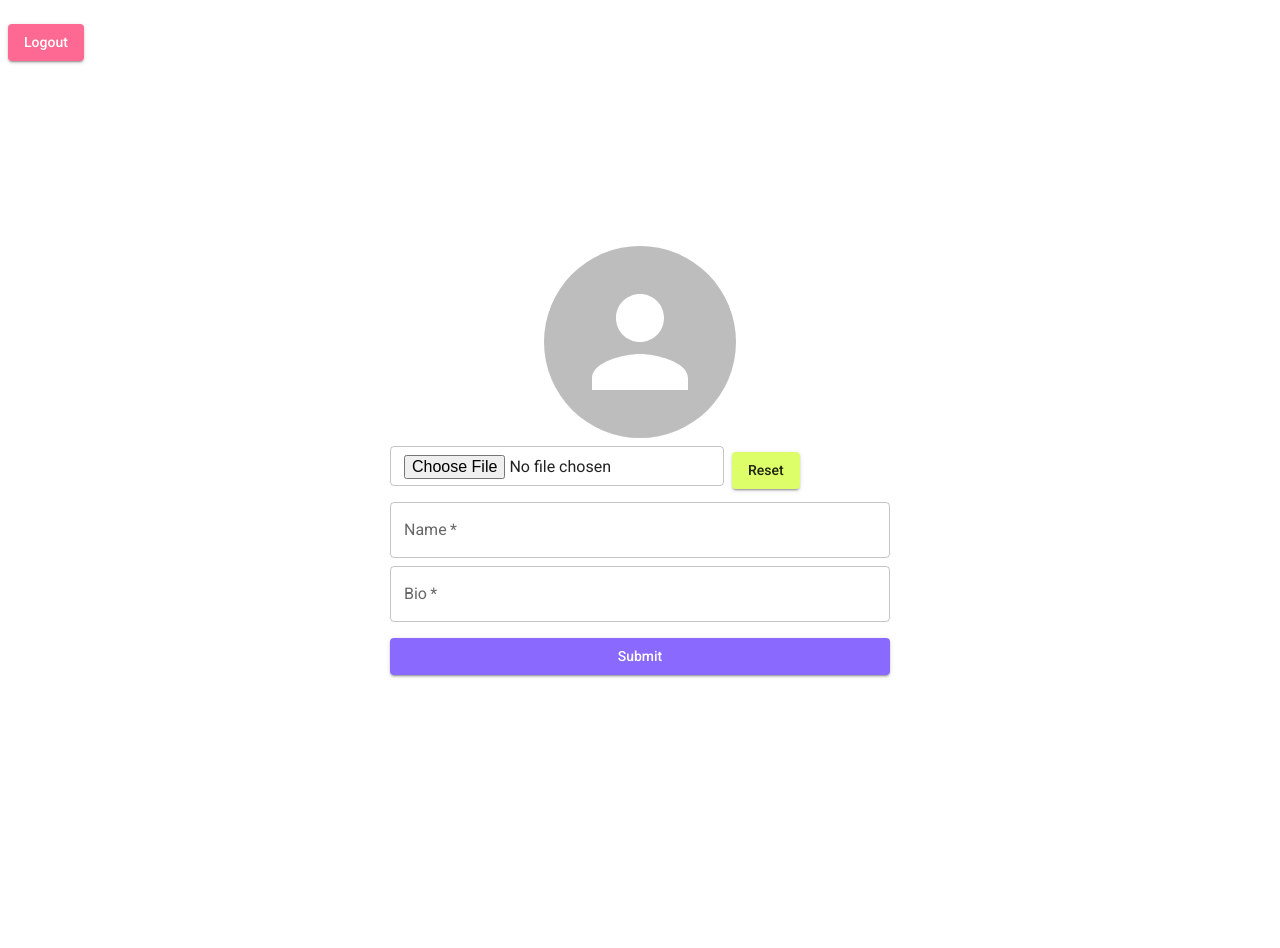
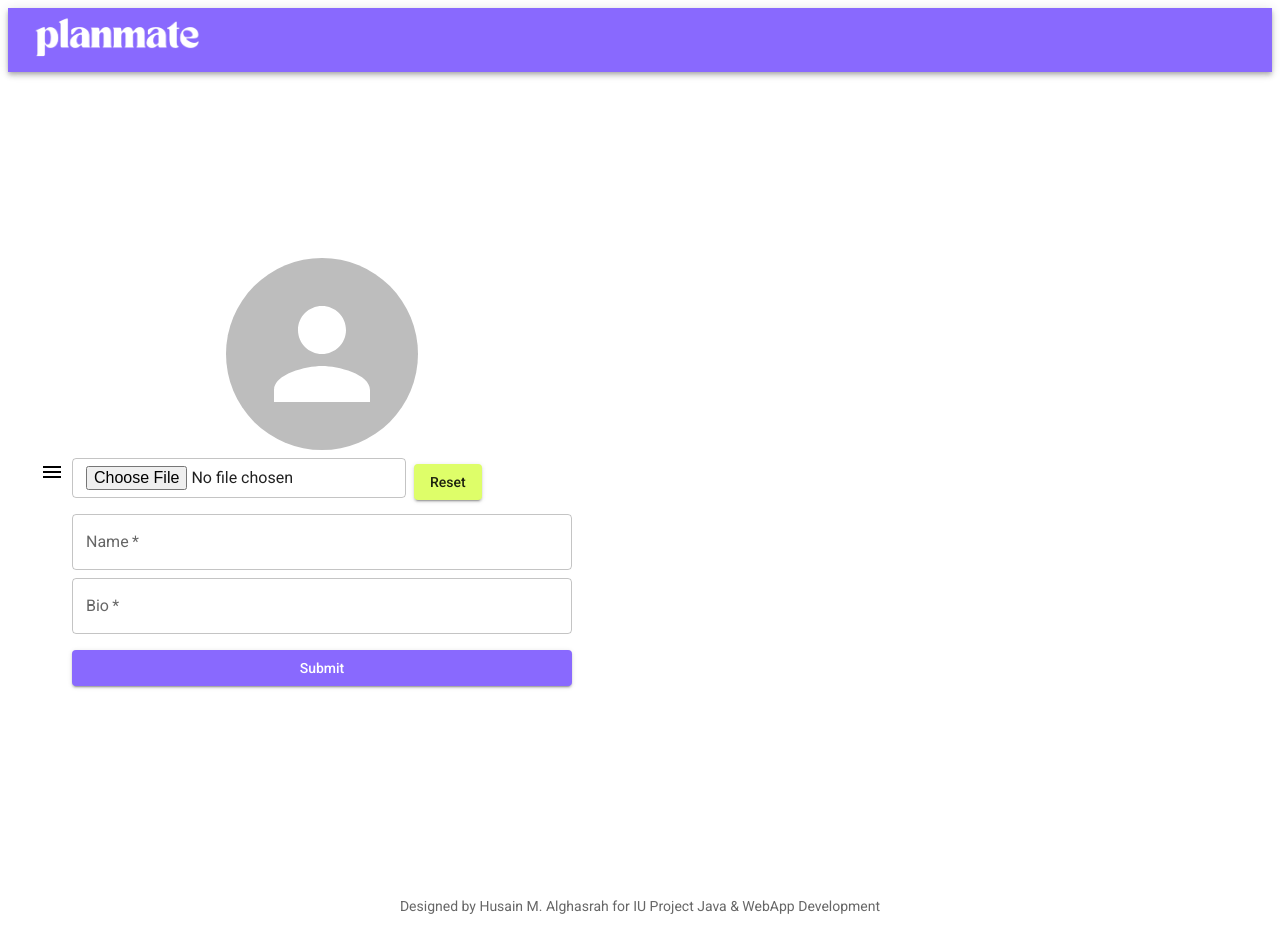
Before and after one commit to halghasra/PlanMate, a React (Create React App) app: page /complete-profile in a window 1280 px wide. Before the commit the page ends 869 px from the top, so only its background shows below. Built offline with nearby package versions, Linux system fonts and the light colour scheme; no server answers; the database is empty; sample sign-in values are in the browser's storage.

Commit message:
applied components in App.js

```diff
--- a/src/App.js
+++ b/src/App.js
@@ -1,3 +1,6 @@
+import Header from "./components/Header";
+import Footer from "./components/Footer";
+import HamburgerMenu from "./components/Hamburgermenu";
 import React, { Component } from "react";
 import {
   BrowserRouter as Router,
@@ -9,11 +12,11 @@ import { auth, db } from "./firebase";
 import { onAuthStateChanged } from "firebase/auth";
 import { doc, getDoc } from "firebase/firestore"; // Imports doc data from firestore
 import Auth from "./components/Auth";
-import LogoutButton from "./components/LogoutButton"; // import the logout button
+//import LogoutButton from "./components/LogoutButton"; // import the logout button
 import UserProfile from "./components/UserProfile"; //Import the user profile from Firebase
 import ProfileCompletion from "./components/ProfileCompletion";
 import Home from './components/Home';
-import { ThemeProvider, CircularProgress } from "@mui/material";
+import { ThemeProvider, CircularProgress, Toolbar } from "@mui/material";
 import theme from './theme/theme';
 
 class App extends Component {
@@ -73,10 +76,12 @@ class App extends Component {
       return <CircularProgress />;
     }
     return (
+      <Router>
       <ThemeProvider theme={theme}>
-        <Router>
+      <Header />
+        <Toolbar>
+        {user && <HamburgerMenu />}
           <div>
-            {user && <LogoutButton />}
             <Routes>
               <Route
                 path="/"
@@ -120,8 +125,10 @@ class App extends Component {
               />
             </Routes>
           </div>
-        </Router>
+        </Toolbar>
+        <Footer />
       </ThemeProvider>
+      </Router>
     );
   }
 }
--- a/src/components/Hamburgermenu.js
+++ b/src/components/Hamburgermenu.js
@@ -1,30 +1,41 @@
 import React, { useState } from 'react';
-import { Drawer, List, ListItem, ListItemIcon, ListIconText, IconButton } from '@mui/material';
-import { MenuIcon, HomeIcon, AccountBoxIcon, LogoutIcon } from '@mui/icons-material';
-import { Navigate } from 'react-router-dom';
+import { Drawer, List, ListItem, ListItemIcon, ListItemText, IconButton } from '@mui/material';
+import { Menu, Home, Logout, AccountBox } from '@mui/icons-material';
+import { auth, signOut } from '../firebase';
+import { useNavigate } from "react-router-dom";
 
 const HamburgerMenu = () => {
     const [isOpen, setIsOpen ] = useState(false);
+    const history = useNavigate();
 
     const toggleDrawer = (open) => (event) => {
         setIsOpen(open);
     };
 
+    const handleLogout = () => {
+        signOut(auth)
+            .then(() => {
+                history.push("/login");
+            }).catch((error) => {
+                console.error(error);
+            });
+    }
+
     return (
         <div>
-            <IconButton color="inherit" onClick={toggleDrawer(true)}><MenuIcon /></IconButton>
+            <IconButton color="inherit" onClick={toggleDrawer(true)}><Menu /></IconButton>
             <Drawer anchor="left" open={isOpen} onClose={toggleDrawer(false)}>
                 <List>
-                    <ListItem button key="Home" onClick={() => <Navigate to="/" />}>
-                        <ListItemIcon><HomeIcon /></ListItemIcon>
+                    <ListItem button key="Home" onClick={() => history.push("/")}>
+                        <ListItemIcon><Home /></ListItemIcon>
                         <ListItemText primary="Home" />
                     </ListItem>
-                    <ListItem button key="Profile" onClick={() => <Navigate to="/profile" />}>
-                        <ListItemIcon><AccountBoxIcon /></ListItemIcon>
+                    <ListItem button key="Profile" onClick={() => history.push("/profile")}>
+                        <ListItemIcon><AccountBox /></ListItemIcon>
                         <ListItemText primary="Profile" />
                     </ListItem>
-                    <ListItem button key="Logout" onClick={() => { /* Add logout functionality here */ }}>
-                        <ListItemIcon><LogoutIcon /></ListItemIcon>
+                    <ListItem button key="Logout" onClick={handleLogout}>
+                        <ListItemIcon><Logout /></ListItemIcon>
                         <ListItemText primary="Logout" />
                     </ListItem>
                 </List>
--- a/src/components/Header.js
+++ b/src/components/Header.js
@@ -1,7 +1,7 @@
 import React from 'react';
 import AppBar from '@mui/material/AppBar';
 import Toolbar from '@mui/material/Toolbar';
-import { LogoSecondary } from '../assets/planmate-logo-white.png';
+import logo from '../assets/planmate-logo-white.png'
 import { Box } from '@mui/material';
 
 const Header = () => {
@@ -9,7 +9,7 @@ const Header = () => {
         <AppBar position="static" color="primary">
             <Toolbar>
                 <Box component="span" sx={{ flexGrow: 1 }}>
-                    <img src={LogoSecondary} alt="Planmate logo" height="50" />
+                    <img src={logo} alt="PlanMate logo" height="50" />
                 </Box>
             </Toolbar>
         </AppBar>
```
